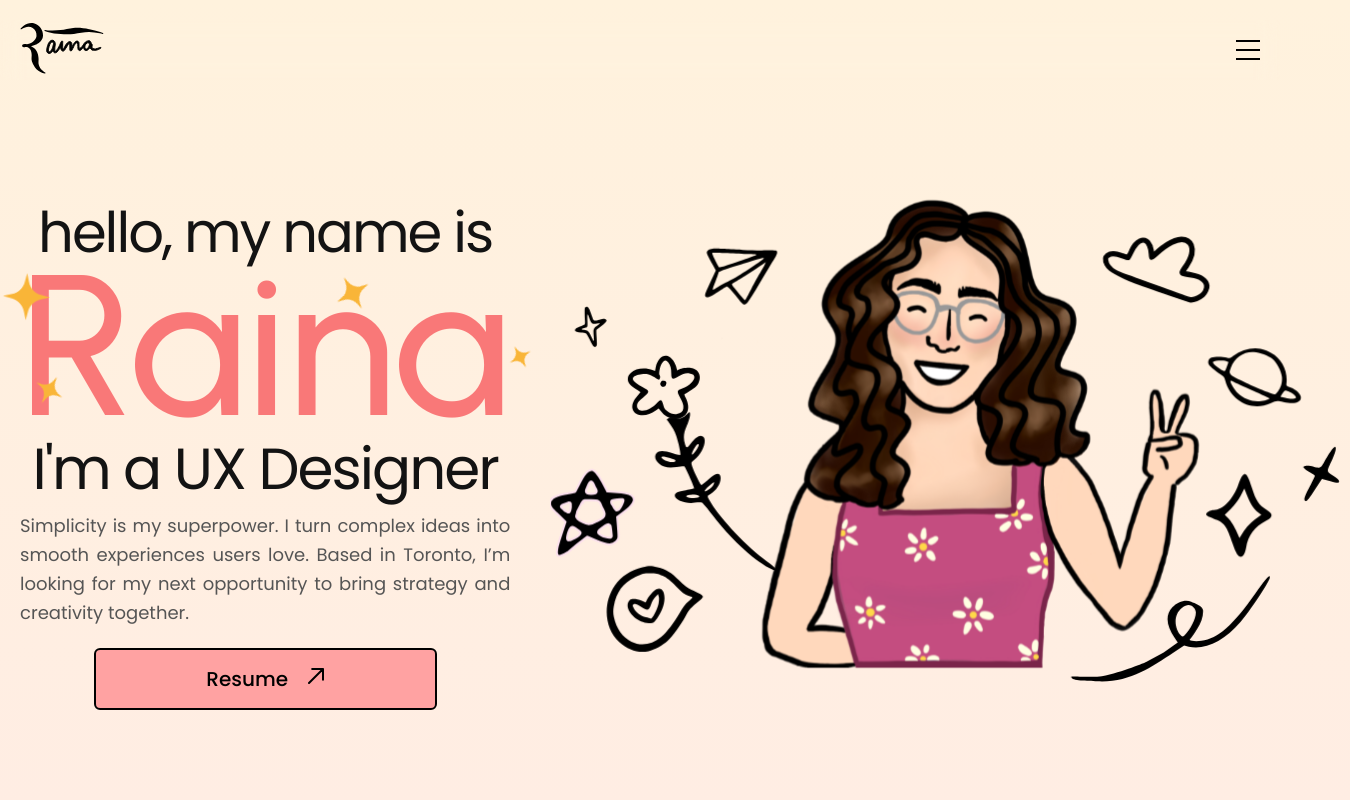
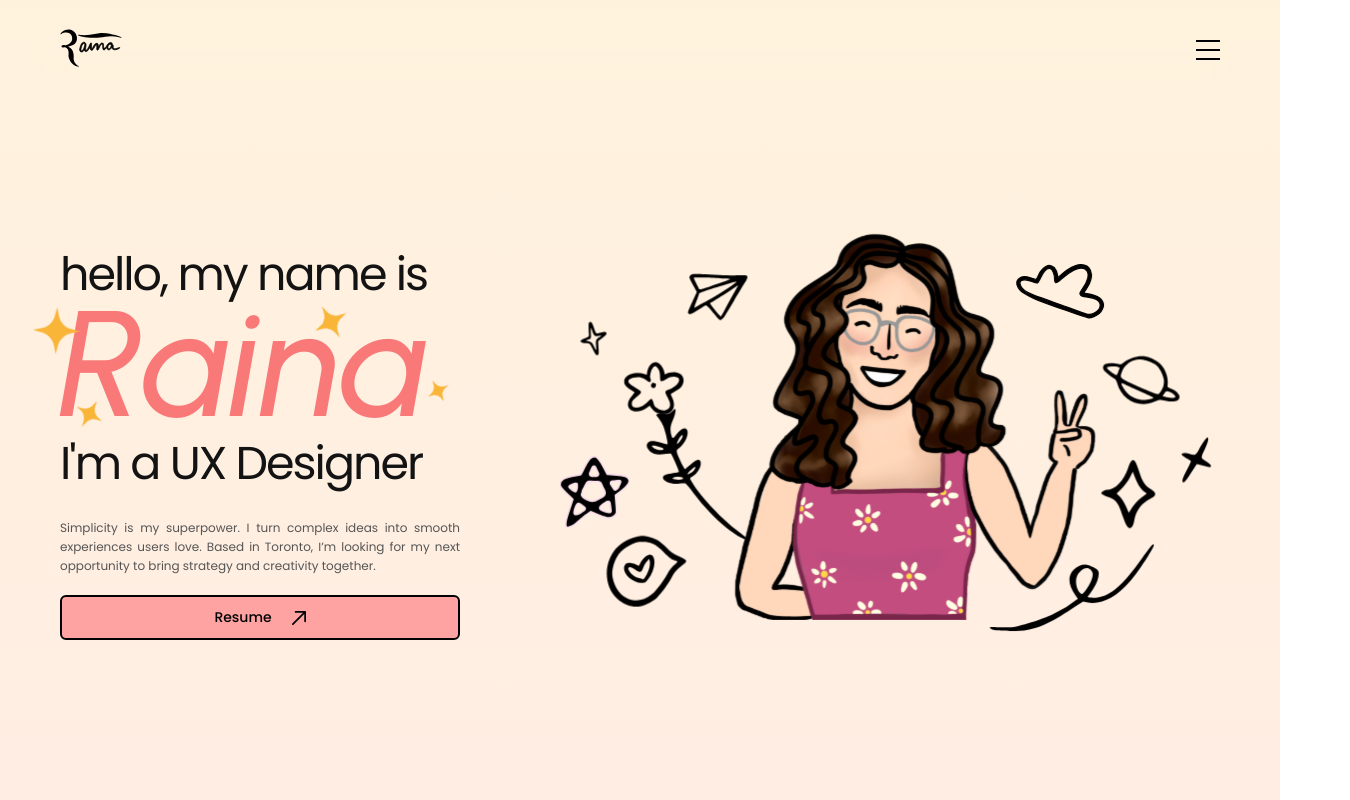
Before and after one commit to haneeshraj/raina-portfolio, a Next.js app: page / in a window 1280 px wide. Shown: the top 800 px of the page, 1350 px wide, since content can reach past the window. Built offline with nearby package versions, Linux system fonts and the light colour scheme.

Commit message:
refactor max width

```diff
--- a/src/app/page.module.scss
+++ b/src/app/page.module.scss
@@ -1,5 +1,5 @@
 .main {
-  max-width: 154rem;
+  max-width: 120rem;
   width: 100%;
   margin: 0 auto;
 }
@@ -7,21 +7,20 @@
   display: flex;
   align-items: center;
   justify-content: space-between;
-  gap: 4rem;
+  gap: 10rem;
   padding: 2rem;
   min-height: 90vh;
 }
 
 .heroLeft {
-  flex: 1;
+  // flex: 1;
   display: flex;
   flex-direction: column;
   justify-content: center;
-  align-items: center;
 }
 
 .greeting {
-  font-size: 5.6rem;
+  font-size: 4.6rem;
   margin: 0;
   letter-spacing: -2px;
 }
@@ -32,28 +31,29 @@
 }
 
 .name {
-  font-size: 20rem;
+  font-size: 15rem;
   font-family: "Urbanist", sans-serif;
   font-weight: 500;
   margin: 0;
   line-height: 1;
   color: #f97878;
-  margin-top: -3rem;
-  margin-bottom: -2rem;
+  margin-top: -2rem;
+  margin-bottom: -1rem;
+  transform: skew(-10deg);
 }
 
 .subtitle {
-  font-size: 5.8rem;
-  margin: 0;
+  font-size: 4.6rem;
+  margin-bottom: 2rem;
   letter-spacing: -2px;
 }
 
 .description {
-  font-size: 1.8rem;
+  font-size: 1.2rem;
   line-height: 1.6;
   color: #555;
   margin: 0;
-  max-width: 500px;
+  max-width: 400px;
   text-align: justify;
   margin-bottom: 2rem;
 }
@@ -157,6 +157,10 @@
 }
 
 .aboutSection1Left {
+  flex: 0 0 30%;
+  display: flex;
+  flex-direction: column;
+  gap: 2rem;
   position: relative;
 }
 
@@ -227,12 +231,12 @@
   overflow: hidden;
 }
 
-.aboutImage {
-  width: 100%;
-  height: 100%;
-  object-fit: cover;
-  display: block;
-}
+// .aboutImage {
+//   width: 100%;
+//   height: 100%;
+//   object-fit: cover;
+//   display: block;
+// }
 
 @keyframes gentleFloat {
   0%,
@@ -276,18 +280,18 @@
 
   &--1 {
     top: 0;
-    left: -2rem;
+    left: -3rem;
     animation-delay: 0s;
   }
   &--2 {
-    bottom: 2rem;
+    bottom: 0rem;
     left: 1.4rem;
     rotate: 30deg;
     animation-delay: 0.8s;
   }
   &--3 {
-    top: 0;
-    right: 14rem;
+    top: -5px;
+    right: 8rem;
     rotate: -30deg;
     animation-delay: 1.6s;
   }
--- a/src/app/page.tsx
+++ b/src/app/page.tsx
@@ -98,8 +98,8 @@ export default function Home() {
         {/* Right Section - Image */}
         <div className={styles.heroRight}>
           <svg
-            width="800"
-            height="700"
+            width="100%"
+            // height="700"
             viewBox="0 0 812 549"
             fill="none"
             xmlns="http://www.w3.org/2000/svg"
--- a/src/components/Button/Button.tsx
+++ b/src/components/Button/Button.tsx
@@ -10,10 +10,9 @@ export default function Button({ label, onClick }: ButtonProps) {
     <button className={styles["button"]} onClick={onClick}>
       <span className={styles["button__text"]}>{label}</span>
 
-      <span>
       <svg
-          width="16"
-          height="16"
+        width="14"
+        height="14"
         viewBox="0 0 16 16"
         fill="none"
         xmlns="http://www.w3.org/2000/svg"
@@ -27,7 +26,6 @@ export default function Button({ label, onClick }: ButtonProps) {
           strokeLinejoin="round"
         />
       </svg>
-      </span>
     </button>
   );
 }
--- a/src/components/Button/styles.module.scss
+++ b/src/components/Button/styles.module.scss
@@ -1,6 +1,6 @@
 .button {
-  width: 70%;
-  padding-block: 1.4rem;
+  width: 100%;
+  padding-block: 1rem;
   display: flex;
   align-items: center;
   justify-content: center;
@@ -9,9 +9,23 @@
   border-radius: 0.6rem;
   border: 2px solid #000;
   background-color: #ffa2a2;
+  cursor: pointer;
+  transition: all 0.2s cubic-bezier(0.6, 0, 0, 1);
+
+  &:hover {
+    background-color: #ff8888;
+    transform: translateY(-2px);
+    box-shadow: 0 4px 12px rgba(0, 0, 0, 0.15);
+  }
+
+  &:active {
+    background-color: #ff7070;
+    transform: translateY(0px);
+    box-shadow: 0 2px 6px rgba(0, 0, 0, 0.1);
+  }
 
   &__text {
-    font-size: 2rem;
+    font-size: 1.4rem;
     font-weight: 500;
   }
 }
--- a/src/components/Navbar/Navbar.tsx
+++ b/src/components/Navbar/Navbar.tsx
@@ -13,10 +13,10 @@ const Navbar = () => {
   return (
     <>
       <div className={styles["navbar"]}>
-        <div className={styles["navbar__logo"]}>
+        <Link className={styles["navbar__logo"]} href={"/"}>
           <svg
-            width="84"
-            height="52"
+            width="62"
+            height="42"
             viewBox="0 0 84 52"
             fill="none"
             xmlns="http://www.w3.org/2000/svg"
@@ -42,7 +42,7 @@ const Navbar = () => {
               animate={{ stroke: isOpen ? "white" : "black" }}
             />
           </svg>
-        </div>
+        </Link>
 
         <div className={styles["hamburger"]} onClick={() => setIsOpen(!isOpen)}>
           <motion.div
--- a/src/components/Navbar/styles.module.scss
+++ b/src/components/Navbar/styles.module.scss
@@ -13,7 +13,7 @@
   top: 0;
   z-index: 1000;
 
-  max-width: 144rem;
+  max-width: 120rem;
   margin: 0 auto;
 
   &__menu {
```
Lines whose indentation alone changed are shown as unchanged.
